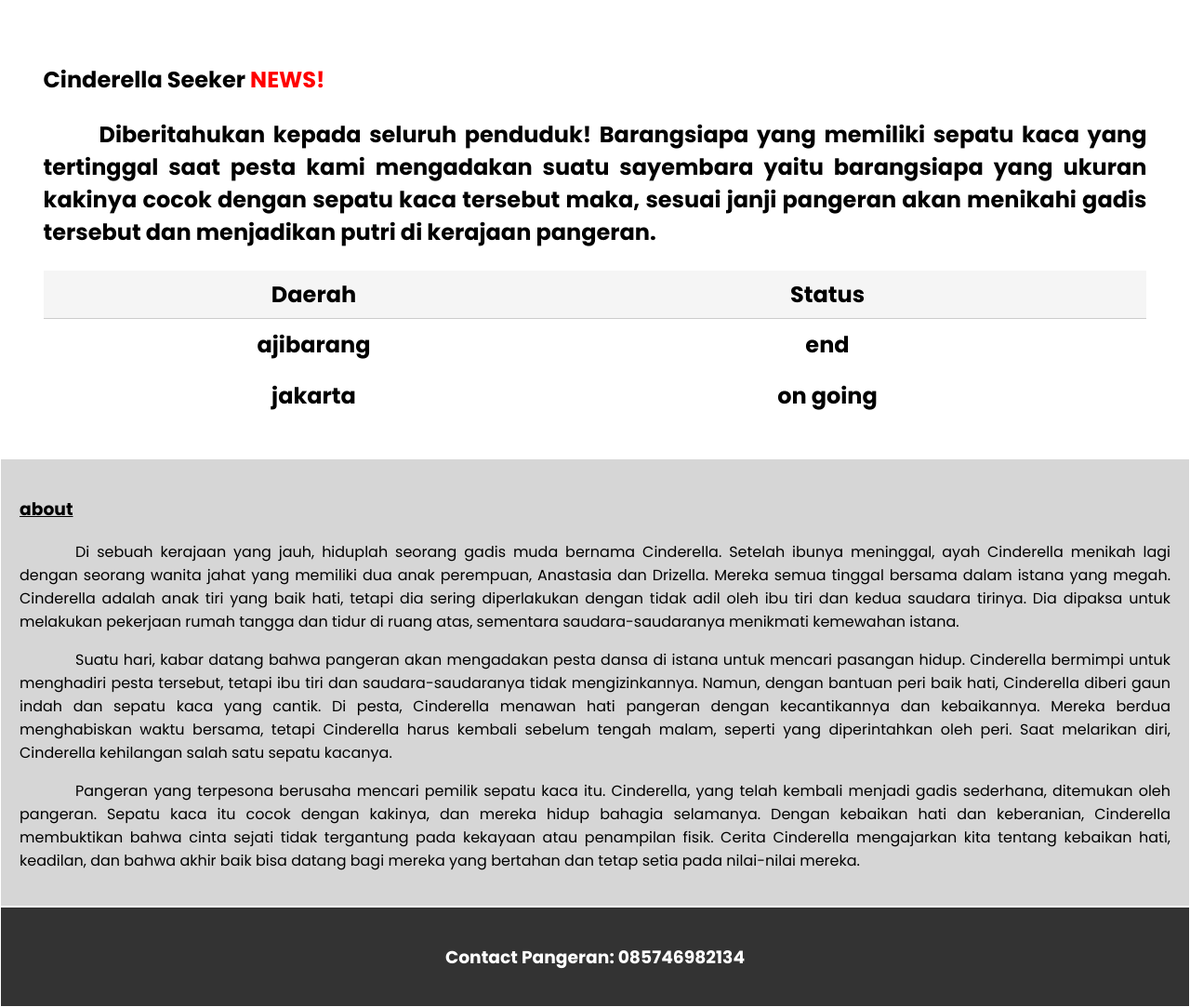
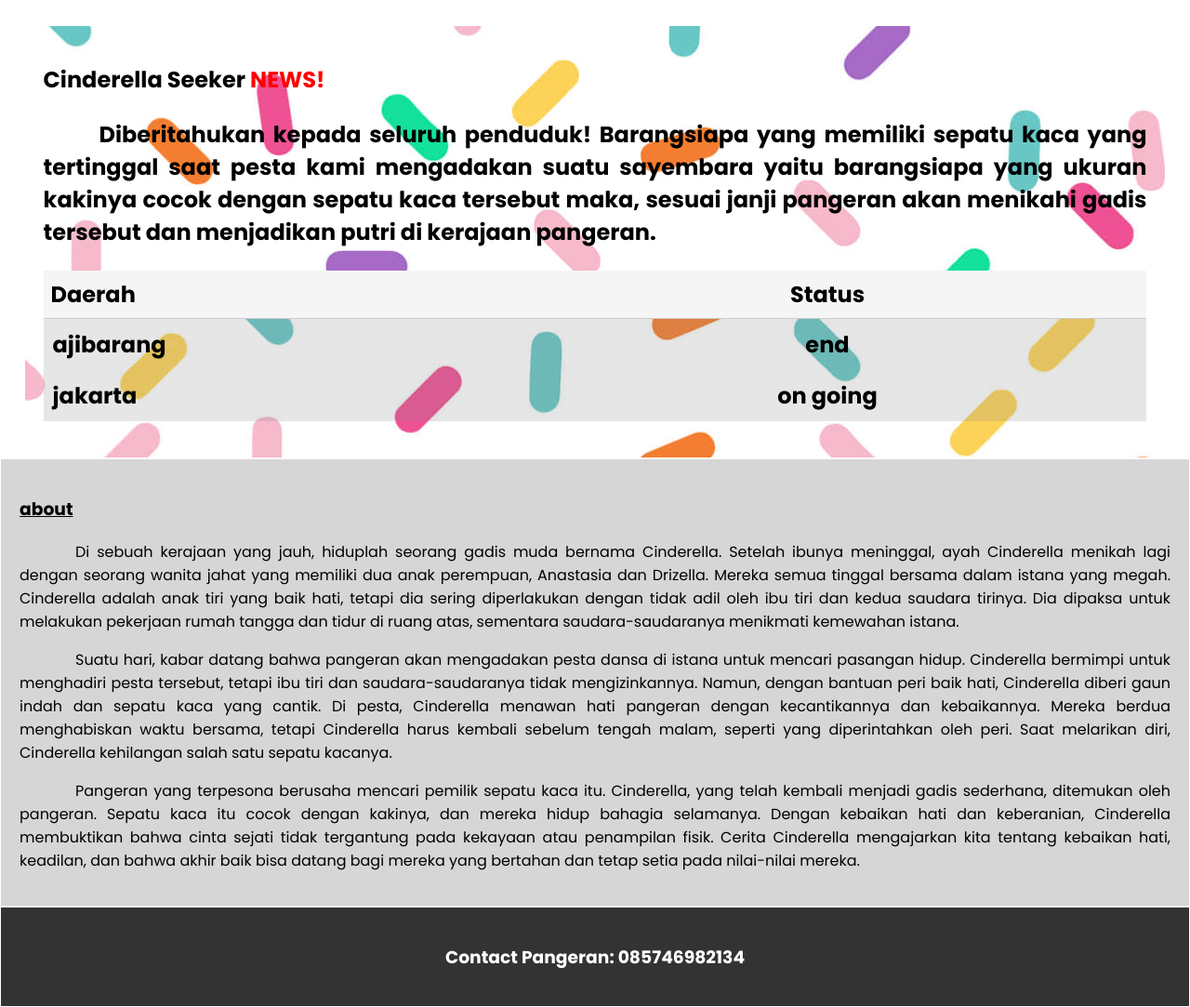
Before and after one commit to HendraMaajid/Project_PrakPemweb, a PHP site: page / in a window 1280 px wide. Shown: the part 918-2001 px from the top of the page at 93% size. Run offline with PHP 8.4, Linux system fonts and the light colour scheme; data comes from the database, SQL or seed files in the repository.

Commit message:
File fix untuk semua

```diff
--- a/index.php
+++ b/index.php
@@ -30,9 +30,13 @@ $query = mysqli_query($conn, $read);
 		 <td style="text-align:left; color:#fff; font-size:20px;">
 			<h1>&nbsp Cinderella Seeker</h1>
 		</td>
-	<!-- <th style="align:right"><h3><a href="#">Home</a></h3></th>
-		 <th style="align:right"><h3><a href="#about">About</a></h3></th>
-	--> <td>
+		<td >
+			<h3><a href="#">Home</a></h3>
+		</td>
+		<td >
+			<h3><a href="#about">About</a></h3>
+		</td>
+		<td>
 			<form action="login.php" method"post">
 				<div class="tb2">
 					<button type="submit" name="submit">L O G I N</button>
@@ -41,12 +45,12 @@ $query = mysqli_query($conn, $read);
 		</td>
 	</tr>
 	<tr>
-		<td colspan="2">
+		<td colspan="4">
 			<img class="home_bg" src="img/home_bg_1.png">
 		</td>
 	</tr>
 	<tr>
-		<td colspan="2">
+		<td colspan="4">
 	<!--	<img class="home_bg" src="home_bg_2.png"> -->
 			<div class="contenthome">
 				<h2>Cinderella Seeker
@@ -56,17 +60,18 @@ $query = mysqli_query($conn, $read);
 			 <table>
 				<thead>
 						<th>Daerah</th>
-						<th>Status</th>
+						<th style="text-align:center">Status</th>
 						<th></th>
 				</thead>
 				<tbody>
-				<?php
+	<!-- list sayembara, button belum ada href nya (class=tb1 itu style button -->
+					<?php
 					while ($row = mysqli_fetch_array($query)) {
 						?>
 						<tr>
 							<td><?php echo $row['daerah']; ?></td>
-							<td><?php echo $row['status']; ?></td>
-							<td>
+							<td  style="text-align:center"><?php echo $row['status']; ?></td>
+							<td style="text-align:center">
 								<?php if ($row['status'] == 'On going') { ?>
 									<form action="index.php" method="post">
 										<input type='hidden' name='id_sayembara' value="<?php echo $row['id_sayembara']; ?>">
@@ -88,8 +93,8 @@ $query = mysqli_query($conn, $read);
 		</td>
 	</tr>
 	<tr>
-		<td colspan="2">
-			<div class="about">
+		<td colspan="4">
+			<div class="about" id="about">
 				<h3><u>about</u></h3>
 				<p>Di sebuah kerajaan yang jauh, hiduplah seorang gadis muda bernama Cinderella. Setelah ibunya meninggal, ayah Cinderella menikah lagi dengan seorang wanita jahat yang memiliki dua anak perempuan, Anastasia dan Drizella. Mereka semua tinggal bersama dalam istana yang megah. Cinderella adalah anak tiri yang baik hati, tetapi dia sering diperlakukan dengan tidak adil oleh ibu tiri dan kedua saudara tirinya. Dia dipaksa untuk melakukan pekerjaan rumah tangga dan tidur di ruang atas, sementara saudara-saudaranya menikmati kemewahan istana.</p>
 				<p>Suatu hari, kabar datang bahwa pangeran akan mengadakan pesta dansa di istana untuk mencari pasangan hidup. Cinderella bermimpi untuk menghadiri pesta tersebut, tetapi ibu tiri dan saudara-saudaranya tidak mengizinkannya. Namun, dengan bantuan peri baik hati, Cinderella diberi gaun indah dan sepatu kaca yang cantik. Di pesta, Cinderella menawan hati pangeran dengan kecantikannya dan kebaikannya. Mereka berdua menghabiskan waktu bersama, tetapi Cinderella harus kembali sebelum tengah malam, seperti yang diperintahkan oleh peri. Saat melarikan diri, Cinderella kehilangan salah satu sepatu kacanya.</p>
@@ -98,7 +103,7 @@ $query = mysqli_query($conn, $read);
 		</td>
 	</tr>
 	<tr>
-		<td colspan="2">
+		<td colspan="4">
 			<div class="cp">
 				<h3>Contact Pangeran: 085746982134</h3>
 			</div>
--- a/styles.css
+++ b/styles.css
@@ -249,10 +253,14 @@ input {
   padding: 0;
   width:100vw;
 }
+.home a{
+	text-decoration:none;
+	color:#fff;
+}
 		.news {
 			color:red;
 		}
-        .about {
+        #about {
             background-color: #d6d6d6;
             padding: 20px;
 			text-align: justify;
@@ -275,7 +283,7 @@ input {
 			text-align: justify;
 			justify-content: center;
 			align-items: center;
-			background-color: #fff;
+			background: url('img/sprinkle.jpg') no-repeat center center;
 			margin-top: 20px;
 			margin-left: 2%;
 			margin-right: 2%;
@@ -291,17 +299,18 @@ input {
 
 .contenthome td {
     border-bottom: 1px solid #ddd;
+	background-color: rgba(128,128,128,0.2);
 			border:0;
 			margin:0;
 			padding:10px;
-            text-align: center;
+
         }
 
 .contenthome th {
     background-color: #f5f5f5;
 	border-bottom: 1px solid #111111;
     padding: 8px;
-    text-align: center;
+
 			border-bottom: 1px solid #ccc;
         }
 .home table {
--- a/viewsayembara.php
+++ b/viewsayembara.php
@@ -34,6 +34,9 @@
 		</a><br>
 		<a href="inputsayembara.php">
 		    Tambah Sayembara
+		</a ><br>
+		<a href="viewsayembara.php">
+		    View Sayembara
 		</a ><br>
 <!-- ini blm ada redirect logutnya -->
 		<a href="logout.php">
```
Also changed, not shown: other parts of styles.css (+29 -17 lines), inputsayembara.php (+5 -2 lines), putri.php (+19 -41 lines), updateputri.php (+5 -2 lines), updatesayembara.php (+7 -2 lines), viewputri.php (+5 -2 lines), img/sprinkle.jpg (added). Lines whose indentation alone changed are shown as unchanged.
